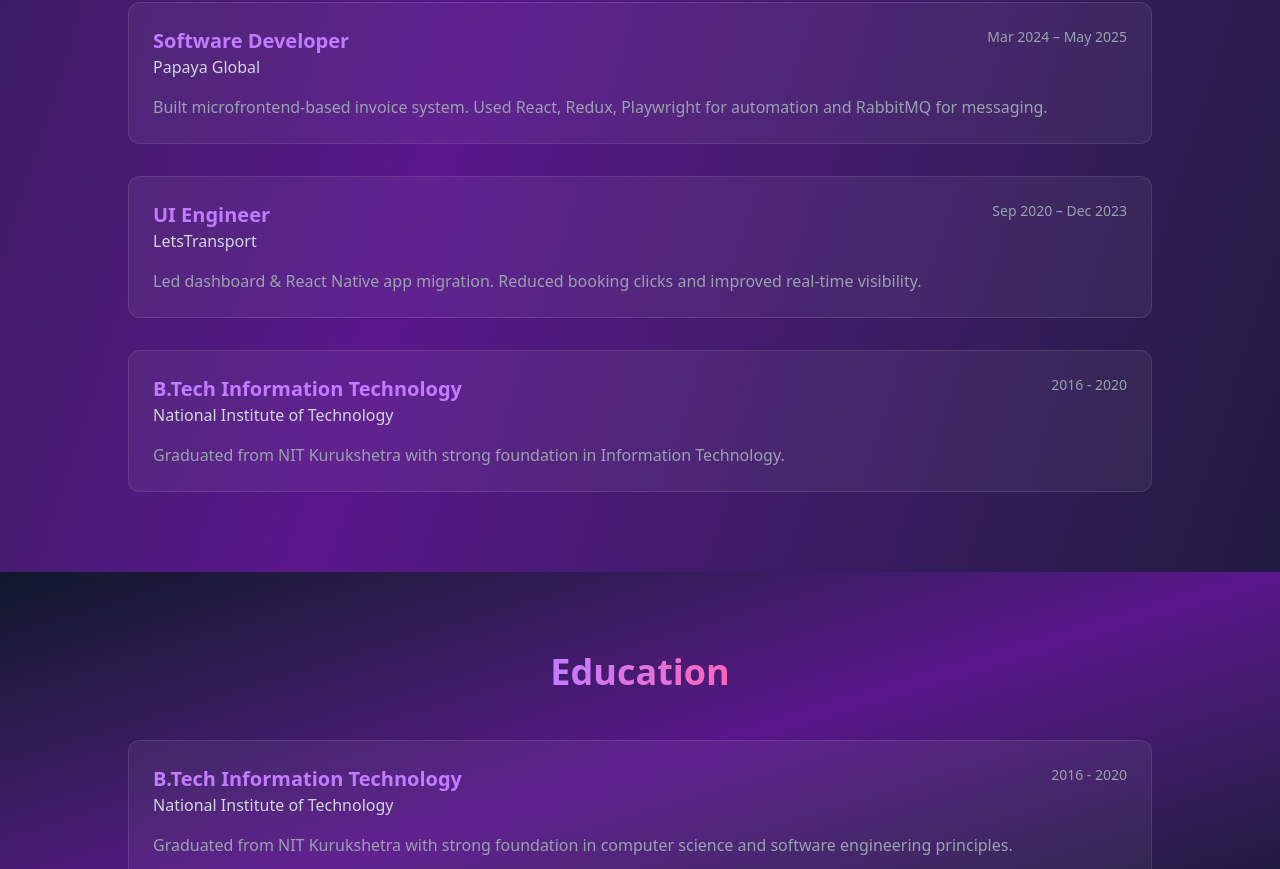
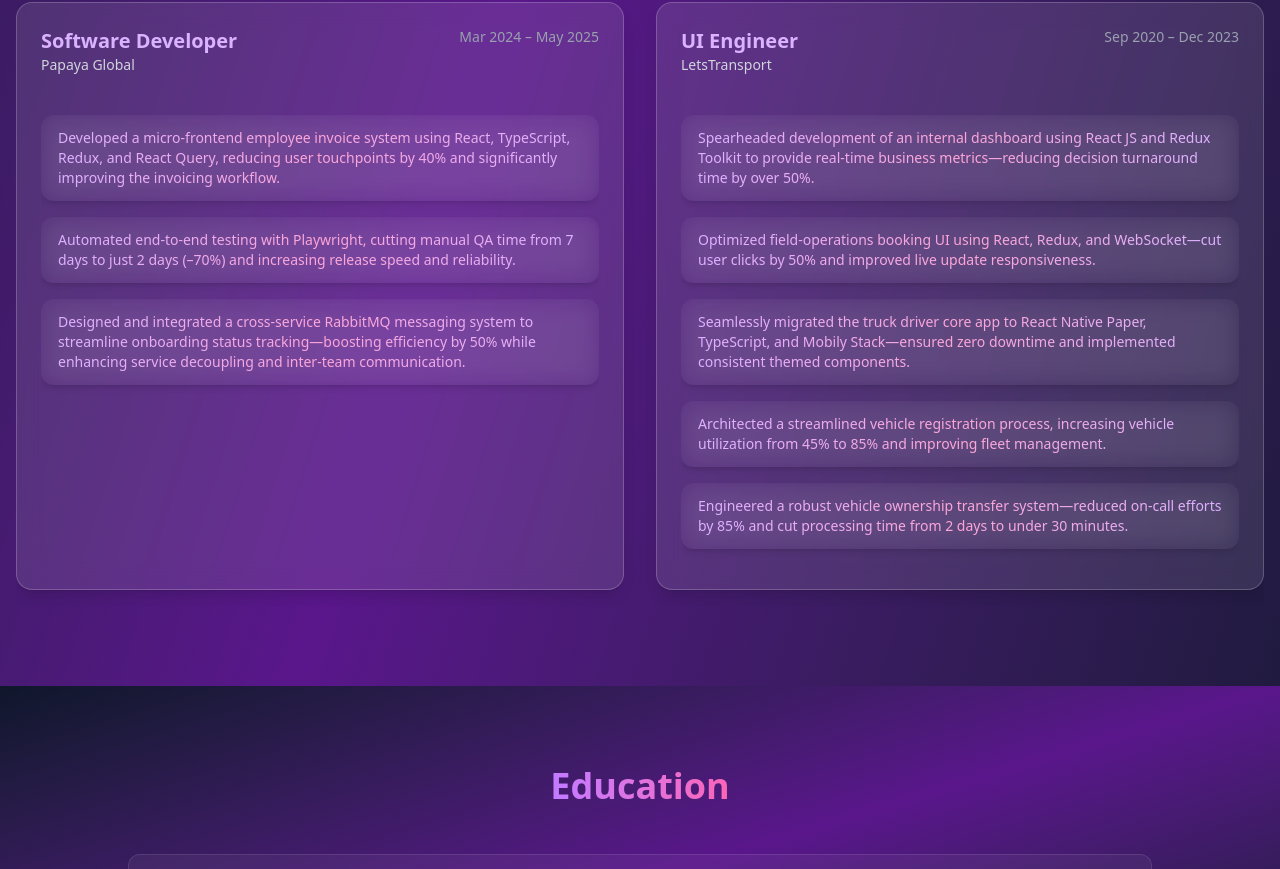
Before and after one commit to s-jaiswal622/Saloni-Portfolio, a React (Vite) app: page / in a window 1280 px wide. Shown: the part 2491-3360 px from the top of the page. Built offline with nearby package versions, Linux system fonts and the light colour scheme.

Commit message:
changes for experiences styles

```diff
--- a/src/pages/Experience.jsx
+++ b/src/pages/Experience.jsx
@@ -1,31 +1,50 @@
 import React from "react";
 import { experienceData } from "../utils/constant";
+import { motion } from "framer-motion";
 
 const Experience = () => {
   return (
     <section id="experience" className="py-20 px-4 text-white">
-      <div className="max-w-5xl mx-auto">
+      <div className="max-w-7xl mx-auto">
         <h2 className="text-4xl font-bold mb-12 text-center">
           <span className="bg-gradient-to-r from-purple-400 to-pink-400 bg-clip-text text-transparent">
             Experience
           </span>
         </h2>
-        <div className="space-y-8">
+
+        <div className="flex gap-8 overflow-x-auto pb-4 scroll-smooth">
           {experienceData.map((exp, i) => (
             <div
               key={i}
-              className="bg-white/5 p-6 rounded-xl border border-white/10 hover:bg-white/10 transition"
+              className="bg-white/10 backdrop-blur-md p-6 rounded-2xl border border-white/20 shadow-lg hover:shadow-purple-500/20 transition-all duration-300 min-w-[320px] lg:w-1/2"
             >
-              <div className="flex justify-between flex-col md:flex-row">
+              <div className="flex justify-between items-start flex-col md:flex-row">
                 <div>
-                  <h3 className="text-xl font-semibold text-purple-400">
+                  <h3 className="text-xl font-semibold text-purple-300">
                     {exp.position}
                   </h3>
-                  <p className="text-gray-300">{exp.company}</p>
+                  <p className="text-sm text-gray-300">{exp.company}</p>
                 </div>
-                <span className="text-sm text-gray-400">{exp.duration}</span>
+                <span className="text-sm text-gray-400 mt-2 md:mt-0">
+                  {exp.duration}
+                </span>
               </div>
-              <p className="text-gray-400 mt-4">{exp.description}</p>
+
+              <div className="relative overflow-hidden py-4">
+                <ul className="mt-6 flex flex-col gap-4">
+                  {exp.bulletPoints.map((point, idx) => (
+                    <motion.li
+                      key={idx}
+                      initial={{ opacity: 0, y: 10 }}
+                      whileInView={{ opacity: 1, y: 0 }}
+                      transition={{ duration: 0.4, delay: idx * 0.1 }}
+                      className="bg-white/10 backdrop-blur-md border text-sm px-4 py-3 rounded-xl shadow-md hover:shadow-purple-500/20 transition-all duration-300 font-medium text-transparent bg-clip-text bg-gradient-to-r from-purple-300 via-pink-300 to-purple-300 hover:from-pink-400 hover:to-purple-400"
+                    >
+                      {point}
+                    </motion.li>
+                  ))}
+                </ul>
+              </div>
             </div>
           ))}
         </div>
--- a/src/utils/constant.js
+++ b/src/utils/constant.js
@@ -47,7 +47,7 @@ export const projects = [
       company: 'National Institute of Technology',
       position: 'B.Tech Information Technology',
       duration: '2016 - 2020',
-      description: 'Graduated from NIT Kurukshetra with strong foundation in computer science and software engineering principles.'
+      description: 'Graduated from NIT Kurukshetra with strong foundation in Information Technology.'
     },
   ];
 
@@ -57,20 +57,22 @@ export const projects = [
       company: "Papaya Global",
       position: "Software Developer",
       duration: "Mar 2024 – May 2025",
-      description:
-        "Built microfrontend-based invoice system. Used React, Redux, Playwright for automation and RabbitMQ for messaging.",
+      bulletPoints: [
+        "Developed a micro‑frontend employee invoice system using React, TypeScript, Redux, and React Query, reducing user touchpoints by 40% and significantly improving the invoicing workflow.",
+        "Automated end‑to‑end testing with Playwright, cutting manual QA time from 7 days to just 2 days (–70%) and increasing release speed and reliability.",
+        "Designed and integrated a cross‑service RabbitMQ messaging system to streamline onboarding status tracking—boosting efficiency by 50% while enhancing service decoupling and inter‑team communication."
+      ]
     },
     {
       company: "LetsTransport",
       position: "UI Engineer",
       duration: "Sep 2020 – Dec 2023",
-      description:
-        "Led dashboard & React Native app migration. Reduced booking clicks and improved real-time visibility.",
-    },
-    {
-      company: 'National Institute of Technology',
-      position: 'B.Tech Information Technology',
-      duration: '2016 - 2020',
-      description: 'Graduated from NIT Kurukshetra with strong foundation in Information Technology.'
-    },
+      bulletPoints: [
+        "Spearheaded development of an internal dashboard using React JS and Redux Toolkit to provide real‑time business metrics—reducing decision turnaround time by over 50%.",
+        "Optimized field‑operations booking UI using React, Redux, and WebSocket—cut user clicks by 50% and improved live update responsiveness.",
+        "Seamlessly migrated the truck driver core app to React Native Paper, TypeScript, and Mobily Stack—ensured zero downtime and implemented consistent themed components.",
+        "Architected a streamlined vehicle registration process, increasing vehicle utilization from 45% to 85% and improving fleet management.",
+        "Engineered a robust vehicle ownership transfer system—reduced on‑call efforts by 85% and cut processing time from 2 days to under 30 minutes."
+      ]
+    }
   ];
```
